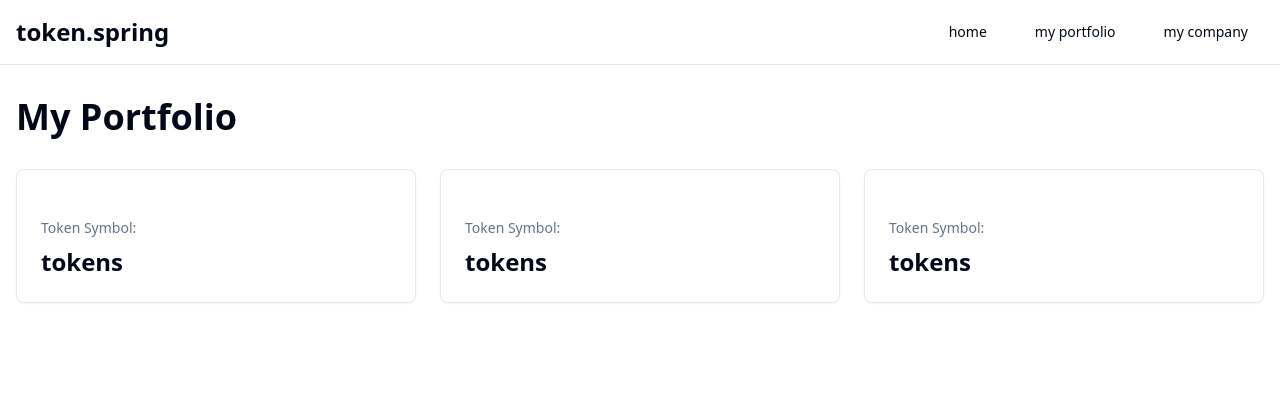
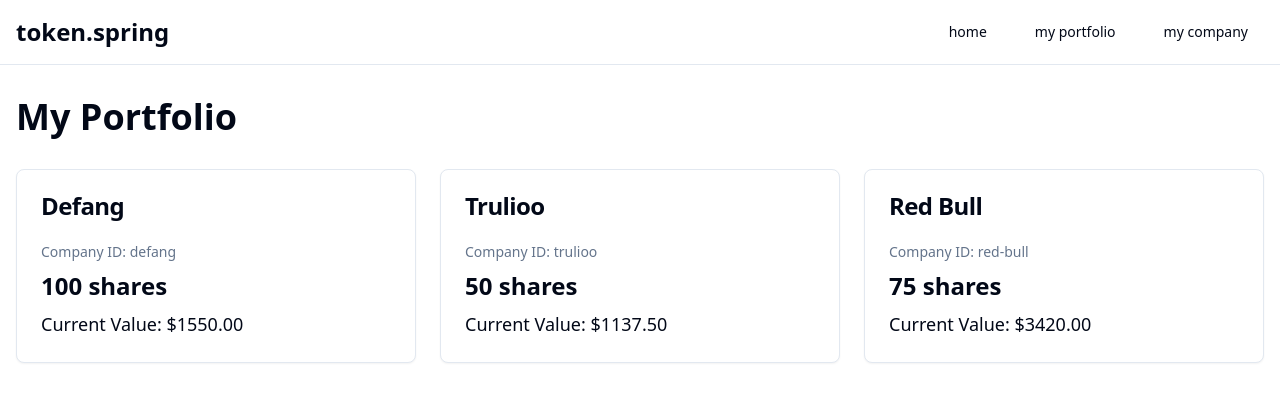
Before and after one commit to dannyl1u/token-spring, a React (Create React App) app in the folder pages/: page /portfolio in a window 1280 px wide. Shown: the top 402 px of the page. Built offline with nearby package versions, Linux system fonts and the light colour scheme; data requests are answered from the project's data file.

Commit message:
include more info in portfolio card

```diff
--- a/pages/src/components/PortfolioCard.js
+++ b/pages/src/components/PortfolioCard.js
@@ -1,16 +1,17 @@
 import React from 'react';
 import { Card, CardContent, CardHeader, CardTitle } from "../ui/card";
 
-const PortfolioCard = ({ investment }) => {
+const PortfolioCard = ({ investment, companyName }) => {
   return (
     <Card className="w-full">
       <CardHeader>
-        <CardTitle>{investment.startupName}</CardTitle>
+        <CardTitle>{companyName}</CardTitle>
       </CardHeader>
       <CardContent>
         <div className="space-y-2">
-          <p className="text-sm text-muted-foreground">Token Symbol: {investment.tokenSymbol}</p>
-          <p className="text-2xl font-bold">{investment.balance} tokens</p>
+          <p className="text-sm text-muted-foreground">Company ID: {investment.companyId}</p>
+          <p className="text-2xl font-bold">{investment.shares} shares</p>
+          <p className="text-lg">Current Value: ${investment.currentValue.toFixed(2)}</p>
         </div>
       </CardContent>
     </Card>
```
